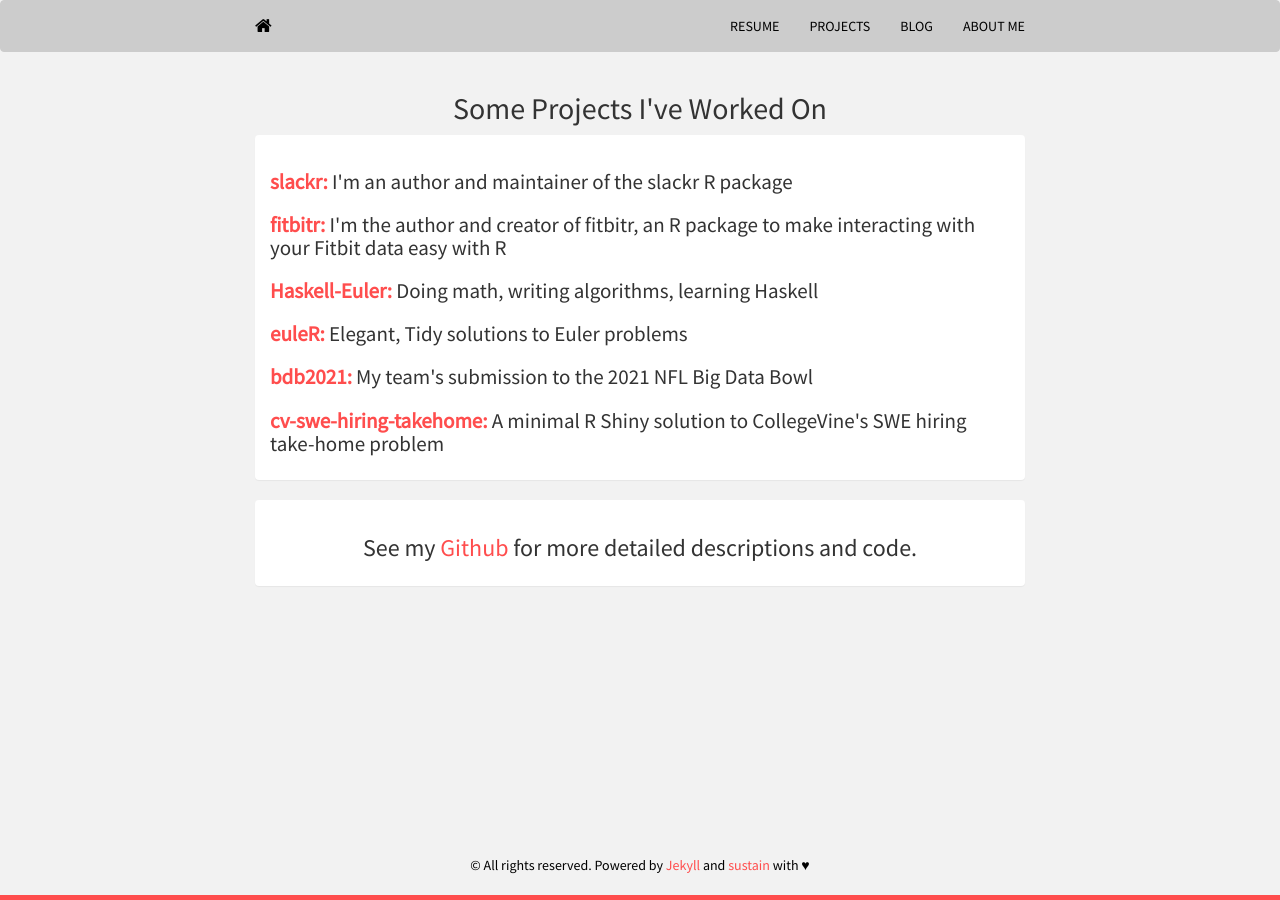
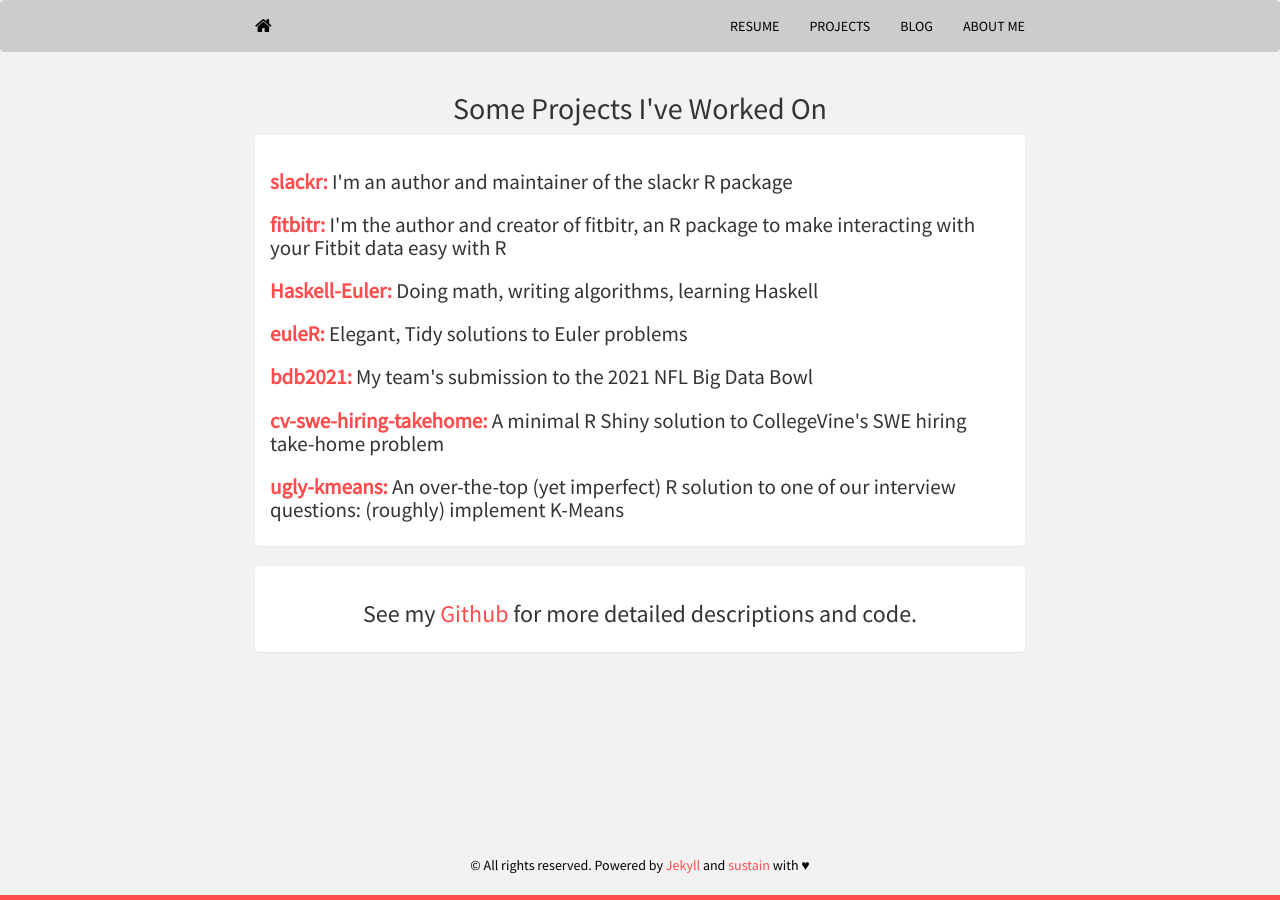
Before and after one commit to mrkaye97/mrkaye97.github.io, a Jekyll site: the page built from projects.html, in a window 1280 px wide. Built offline with Jekyll 4.4.1, drawn with Linux system fonts in a browser that asks for light colours; nearby versions of some CDN libraries.

Commit message:
add kmeans

```diff
--- a/projects.html
+++ b/projects.html
@@ -26,6 +26,7 @@
        		<h2 style='font-size:150%; text-align:left;'><b><a href='https://mrkaye97.github.io/euleR/'>euleR:</a></b> Elegant, Tidy solutions to Euler problems</h2>
        		<h2 style='font-size:150%; text-align:left;'><b><a href='https://hjmbigdatabowl.github.io/bdb2021/articles/submission.html'>bdb2021:</a></b> My team's submission to the 2021 NFL Big Data Bowl</h2>
        		<h2 style='font-size:150%; text-align:left;'><b><a href='https://github.com/mrkaye97/cv-swe-hiring-takehome'>cv-swe-hiring-takehome:</a></b> A minimal R Shiny solution to CollegeVine's SWE hiring take-home problem</h2>
+       		<h2 style='font-size:150%; text-align:left;'><b><a href='https://github.com/mrkaye97/ugly-kmeans'>ugly-kmeans:</a></b> An over-the-top (yet imperfect) R solution to one of our interview questions: (roughly) implement K-Means</h2>
 		  </div>
 		</div>
 	</div>
```
